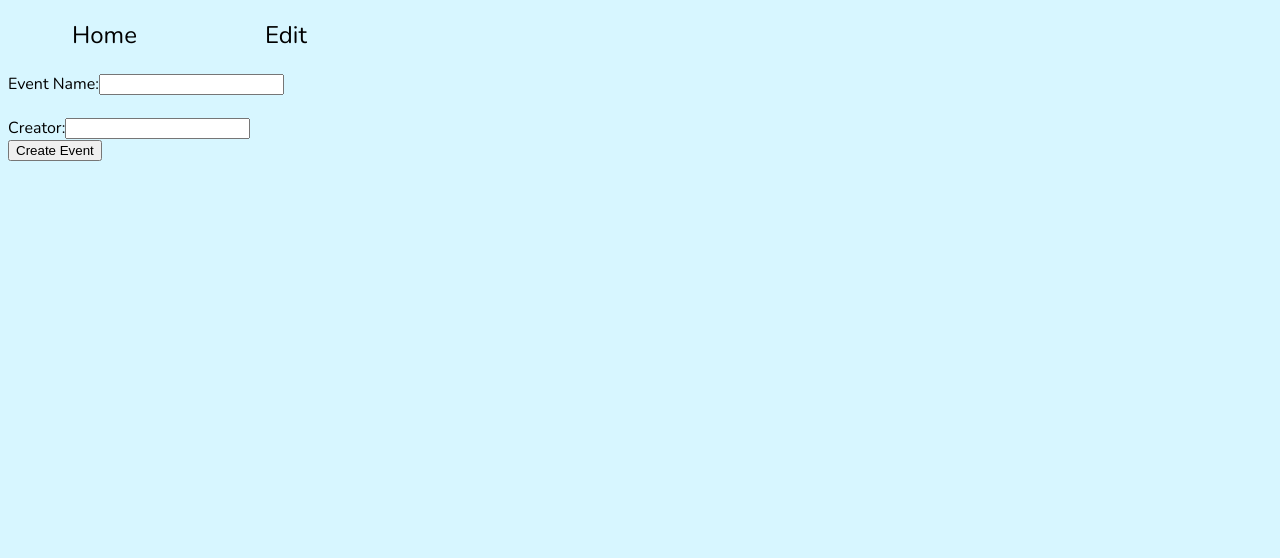
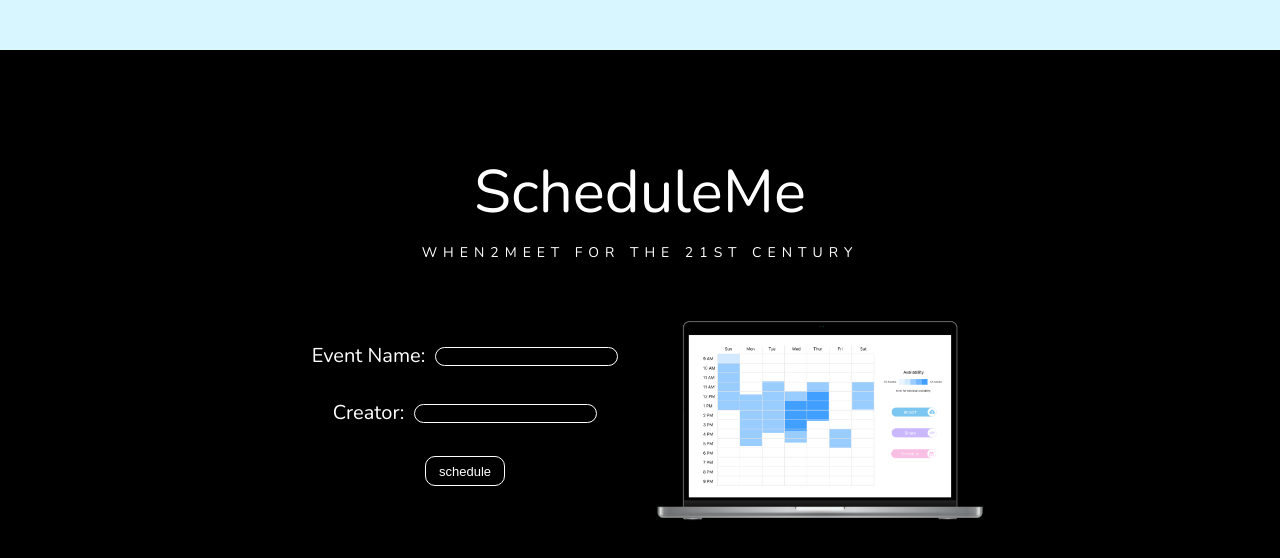
Before and after one commit to ellieragan/project-scheduleme, a React (Vite) app: page / in a window 1280 px wide. Shown: the top 558 px of the page. Built offline with nearby package versions, Linux system fonts and the light colour scheme; what react-google-calendar-api would draw is missing.

Commit message:
added styling to create page

```diff
--- a/src/components/createCalendar/create.jsx
+++ b/src/components/createCalendar/create.jsx
@@ -2,6 +2,8 @@
 import { useNavigate } from 'react-router-dom';
 import { useDispatch } from 'react-redux';
 import { createScheduler } from '../../actions';
+import laptop from './laptop.png';
+import './create.scss';
 
 function Create() {
   const dispatch = useDispatch();
@@ -32,18 +34,25 @@
     // maybe dispatch whatever creates the empty calendar, and update the events array of scheduler
   };
   return (
-    <div>
-      <form>
-        <label htmlFor="EventName"> <br />
-          Event Name:
-          <input type="text" id="EventName" name="EventName" onChange={onEventNameChange} /> <br />
-        </label>
-        <label htmlFor="Creator"><br />
-          Creator:
-          <input type="text" id="Creator" name="Creator" onChange={onEventCreatorChange} /> <br />
-        </label>
-        <button type="submit" onClick={onSubmit}>Create Event</button>
-      </form>
+    <div className="create-page">
+      <div className="logo">ScheduleMe</div>
+      <div className="subtitle">WHEN2MEET FOR THE 21ST CENTURY</div>
+      <div className="main-body">
+        <div className="left-body">
+          <div className="input1">
+            <div className="input-title">Event Name: </div>
+            <input type="text" className="input-box" name="EventName" onChange={onEventNameChange} />
+          </div>
+          <div className="input1">
+            <div className="input-title">Creator: </div>
+            <input type="text" className="input-box" name="Creator" onChange={onEventCreatorChange} />
+          </div>
+          <div className="submit-container">
+            <button className="submit-btn" type="submit" onClick={onSubmit}>schedule</button>
+          </div>
+        </div>
+        <img className="laptop-img" alt="" src={laptop} />
+      </div>
     </div>
   );
 }
--- /dev/null
+++ b/src/components/createCalendar/create.scss
@@ -0,0 +1,69 @@
+.logo {
+    font-size: 60px;
+    display: flex;
+    justify-content: center;
+    color: white;
+    margin-top: 50px;
+}
+body {
+    height: 100%;
+    width: 100%;
+    margin: 0px;
+    background-color: black;
+}
+.input1 {
+    display: flex;
+    flex-direction: row;
+    justify-content: center;
+    margin: 30px;
+}
+.submit-btn {
+    display: flex;
+    justify-content: center;
+    align-items: center;
+    background-color: transparent;
+    width: 80px;
+    border: 1px solid white;
+    height: 30px;
+    border-radius: 10px;
+    color: white;
+    font-size: 13px;
+    outline: none;
+}
+.submit-container {
+    display: flex;
+    justify-content: center;
+}
+.laptop-img {
+    width: 350px;
+    height: auto;
+}
+.subtitle {
+    display: flex;
+    justify-content: center;
+    color: white;
+    margin-top: 10px;
+    letter-spacing: 6px;
+    font-size: 14px;
+}
+.input-title {
+    color: white;
+    font-size: 20px;
+}
+.input-box {
+    background-color: transparent;
+    border: 1px solid white;
+    border-radius: 10px;
+    margin-left: 10px;
+    height: 15px;
+    margin-top: 5px;
+}
+.main-body {
+    display: flex;
+    justify-content: center;
+    flex-direction: row;
+    // margin-top: 80px;
+}
+.left-body {
+    margin-top: 50px;
+}
```
Also changed, not shown: src/components/createCalendar/laptop.png (added).
